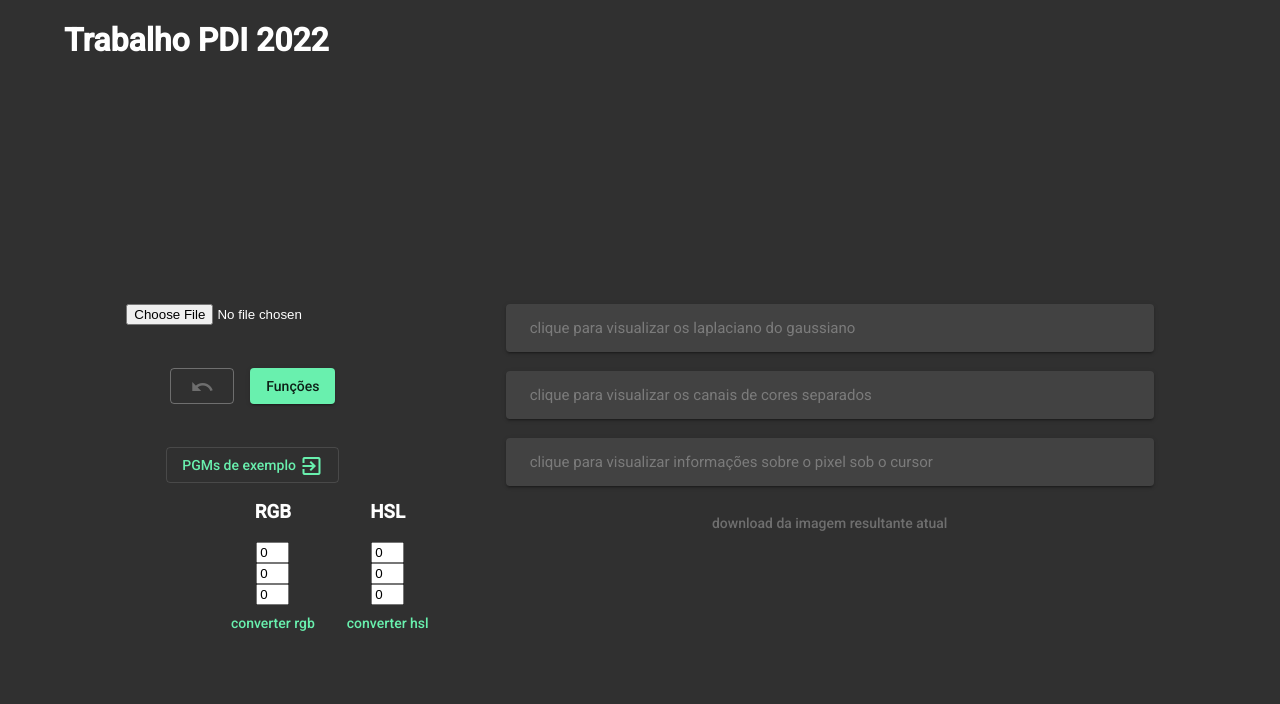
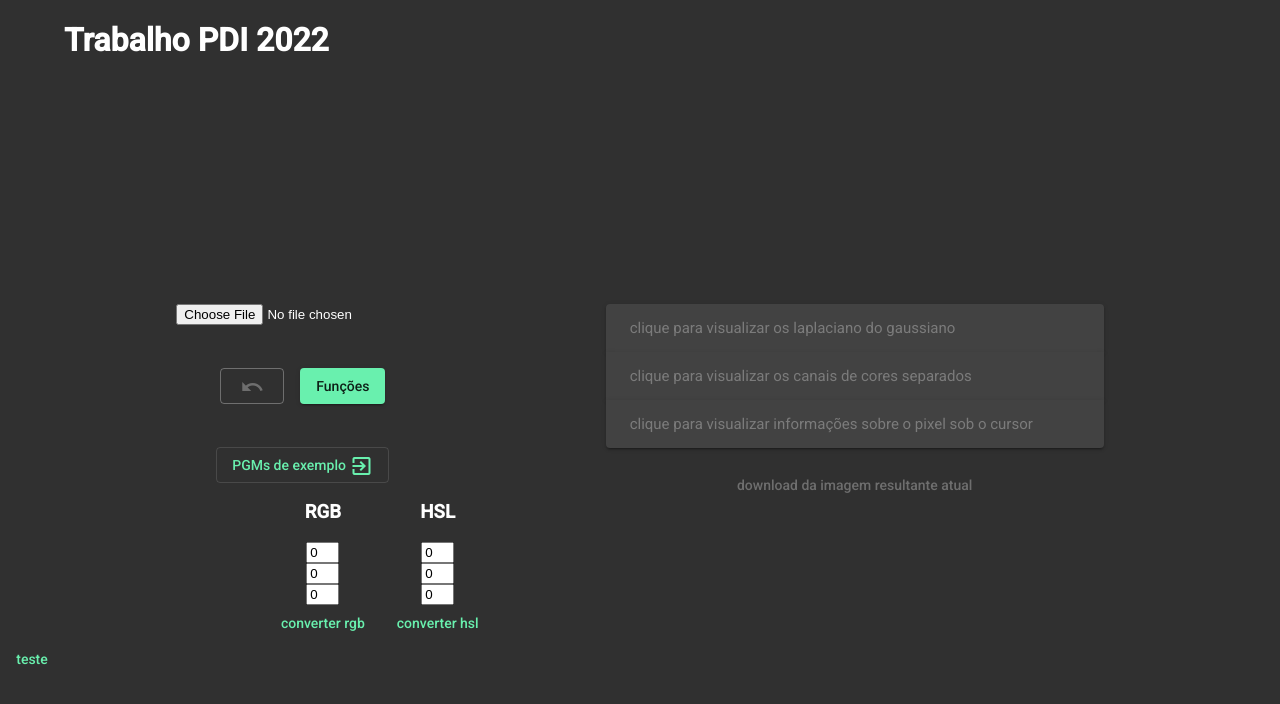
Before and after one commit to jibaky/trabalhoPDI2022, an Angular app: page /home in a window 1280 px wide. Shown: the top 704 px of the page. Built offline with nearby package versions, Linux system fonts and the light colour scheme.

Commit message:
corrigi painel do laplaciano

```diff
--- a/src/app/app.module.ts
+++ b/src/app/app.module.ts
@@ -13,7 +13,8 @@ import { MatSliderModule } from '@angular/material/slider';
 import { MatMenuModule } from '@angular/material/menu';
 import { MatIconModule } from '@angular/material/icon';
 import { MatFormFieldModule } from '@angular/material/form-field';
-import {MatInputModule} from '@angular/material/input';
+import { MatInputModule } from '@angular/material/input';
+
 
 
 @NgModule({
@@ -34,7 +35,7 @@ import {MatInputModule} from '@angular/material/input';
     MatMenuModule,
     MatIconModule,
     MatFormFieldModule,
-    MatInputModule,
+    MatInputModule
   ],
   providers: [],
   bootstrap: [AppComponent]
--- a/src/app/components/visual/visual.component.html
+++ b/src/app/components/visual/visual.component.html
@@ -1,19 +1,16 @@
 <canvas id='draw' #draw width='150' class='aspero'></canvas>
 <mat-accordion>
-    <mat-expansion-panel [disabled]="!servico.isLaplace">
+    <mat-expansion-panel [disabled]="!servico.isLaplace" [expanded]="servico.isLaplace">
         <mat-expansion-panel-header>
             <mat-panel-title>
                 clique para visualizar os laplaciano do gaussiano
             </mat-panel-title>
         </mat-expansion-panel-header>
         <div class="flex">
-            <canvas matTooltip="Lap" id='drawLap' #drawLap class='aspero'></canvas>
-            <canvas matTooltip="LoG" id='drawLoG' #drawLoG class='aspero'></canvas>
+            <canvas matTooltip="Lap" id='drawLap' width="200" #drawLap class='aspero'></canvas>
+            <canvas matTooltip="LoG" id='drawLoG' width="200" #drawLoG class='aspero'></canvas>
         </div>
     </mat-expansion-panel>
-</mat-accordion>
-<br>
-<mat-accordion>
     <mat-expansion-panel [disabled]="!servico.isLoaded">
         <mat-expansion-panel-header>
             <mat-panel-title>
@@ -26,9 +23,6 @@
             <canvas matTooltip="canal azul" id='drawB' #drawB width='150' class='aspero'></canvas>
         </div>
     </mat-expansion-panel>
-</mat-accordion>
-<br>
-<mat-accordion>
     <mat-expansion-panel [disabled]="!servico.isLoaded">
         <mat-expansion-panel-header>
             <mat-panel-title>
--- a/src/app/pages/home/home.component.html
+++ b/src/app/pages/home/home.component.html
@@ -157,3 +157,4 @@
     </div>
     <app-visual></app-visual>
 </div>
+<button mat-button color="accent" (click)="teste()" >teste</button>
--- a/src/app/pages/home/home.component.ts
+++ b/src/app/pages/home/home.component.ts
@@ -20,6 +20,10 @@ export class HomeComponent implements OnInit {
   ruido: number = 10;
   Cnumber: any = 1;
   Gamma: any = 1;
+
+teste(){
+  this.servico.teste();
+}
 
   converterRGB2HSL(r, g, b){
     let arr = this.servico.RGBtoHSL(r, g, b);
--- a/src/app/services/image.service.ts
+++ b/src/app/services/image.service.ts
@@ -30,6 +30,11 @@ export class ImageService {
   public lapOfGauStream = new BehaviorSubject(null);
 
   constructor() { }
+
+  teste(){
+    let doc = document.querySelector("mat-expansion-panel")
+    console.log(doc)
+  }
 
   public getNewPic(){
     let arr = [this.pic.tipo+'\n'+this.pic.largura+' '+this.pic.altura+'\n'+this.pic.valMax]
@@ -943,7 +948,6 @@ export class ImageService {
     }
     else if(index == i*largura){//borda esquerda
       //console.log('teste5', 'index='+index, 'i='+i, 'j='+j, 'largura='+largura, '='+(i*largura));
-       console.log((i+2)*largura+(j), i, largura, j)
        mask2 = this.convol([
            this.pic.pixels[(i-2)*largura+(j)].r,this.pic.pixels[(i-2)*largura+(j)].r,this.pic.pixels[(i-2)*largura+(j)].r,this.pic.pixels[(i-2)*largura+(j+1)].r,this.pic.pixels[(i-2)*largura+(j+2)].r,
            this.pic.pixels[(i-1)*largura+(j)].r,this.pic.pixels[(i-1)*largura+(j)].r,this.pic.pixels[(i-1)*largura+(j)].r,this.pic.pixels[(i-1)*largura+(j+1)].r,this.pic.pixels[(i-1)*largura+(j+2)].r,
```
